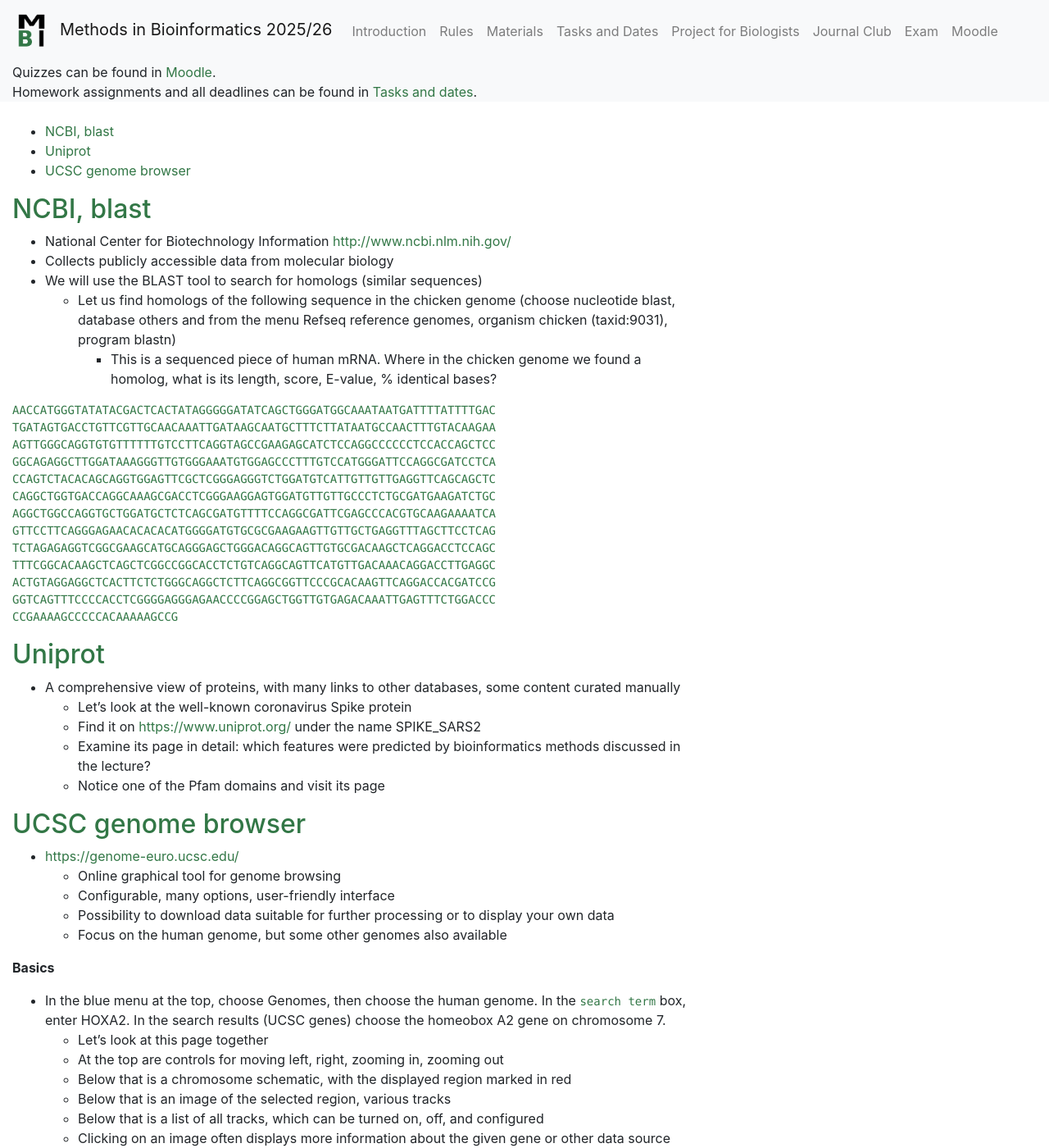
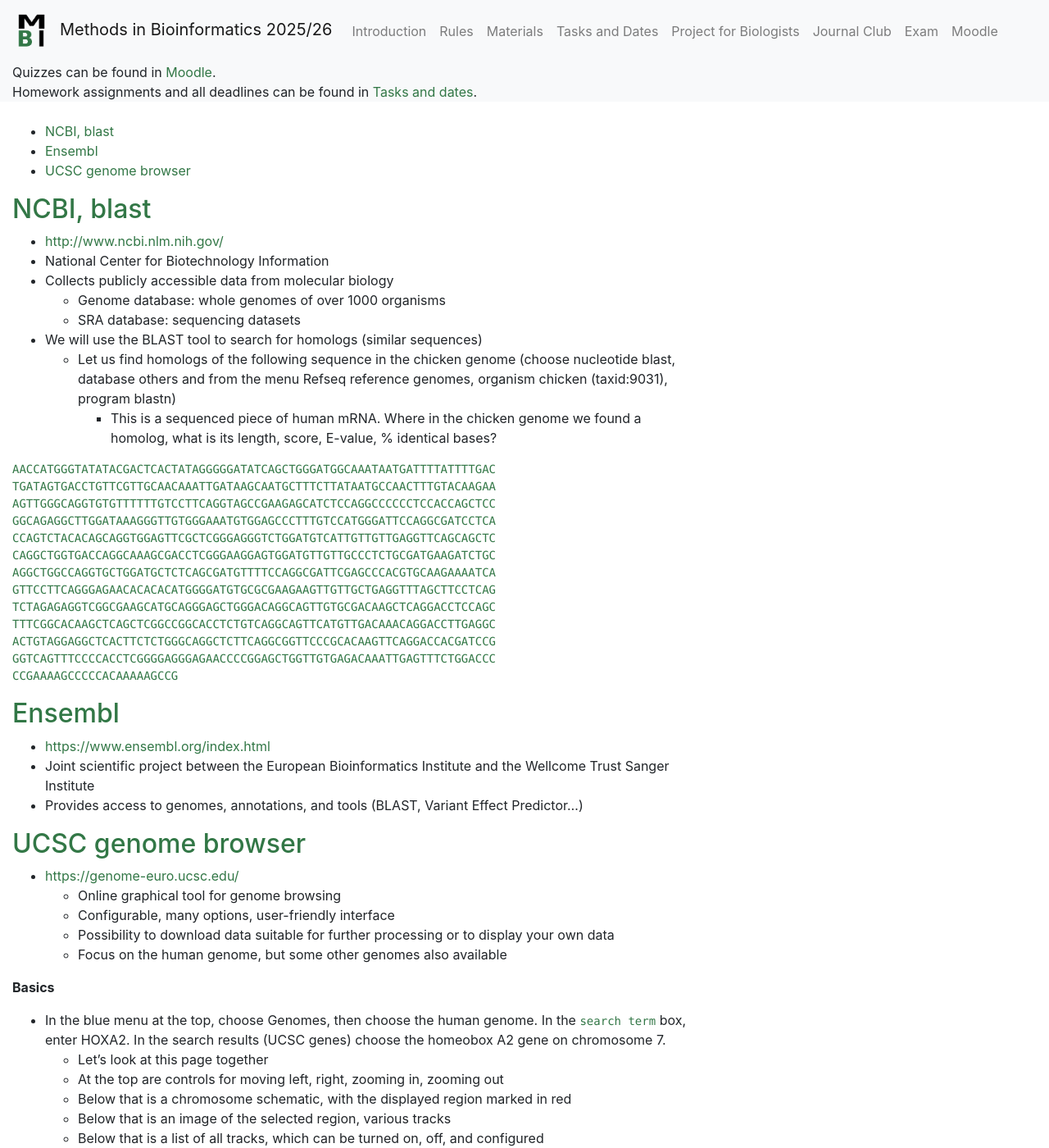
Before and after one commit to fmfi-compbio/mbi, a Jekyll site: the page built from notes/ci-tools-en.md, in a window 1280 px wide and 1400 px high. Shown: the whole window at 82% size. Built offline with Jekyll 4.4.1, drawn with Linux system fonts in a browser that asks for light colours; nearby versions of some CDN libraries; our own code applies the rules of GitHub Pages for plain Markdown files.

Commit message:
Update and publish ci- tools,grammars,hmm2 notes

````diff
--- a/notes/ci-tools-en.md
+++ b/notes/ci-tools-en.md
@@ -8,9 +8,11 @@ title: "Tutorial for Computer Scientists: Introduction to Bioinformatics Databas
 
 ## NCBI, blast
 
+  - <http://www.ncbi.nlm.nih.gov/>
   - National Center for Biotechnology Information
-    <http://www.ncbi.nlm.nih.gov/>
   - Collects publicly accessible data from molecular biology
+    - Genome database: whole genomes of over 1000 organisms
+    - SRA database: sequencing datasets
   - We will use the BLAST tool to search for homologs (similar sequences)
     - Let us find homologs of the following sequence in the chicken genome (choose
         nucleotide blast, database others and from the menu Refseq reference genomes,
@@ -34,6 +36,13 @@ GGTCAGTTTCCCCACCTCGGGGAGGGAGAACCCCGGAGCTGGTTGTGAGACAAATTGAGTTTCTGGACCC
 CCGAAAAGCCCCCACAAAAAGCCG
 ```
 
+## Ensembl
+
+  - <https://www.ensembl.org/index.html>
+  - Joint scientific project between the European Bioinformatics Institute and the Wellcome Trust Sanger Institute
+  - Provides access to genomes, annotations, and tools (BLAST, Variant Effect Predictor...)
+
+<!--
 ## Uniprot
 
   - A comprehensive view of proteins, with many links to other databases, some content curated manually
@@ -41,6 +50,7 @@ CCGAAAAGCCCCCACAAAAAGCCG
     - Find it on <https://www.uniprot.org/> under the name SPIKE_SARS2
     - Examine its page in detail: which features were predicted by bioinformatics methods discussed in the lecture?
     - Notice one of the Pfam domains and visit its page
+-->
 
 ## UCSC genome browser
 
````
Also changed, not shown: Materials.md (+3 -3 lines), notes/cb-grammars-en.md (+1 -1 lines), notes/ci-hmm2-en.md (+4 -4 lines).
